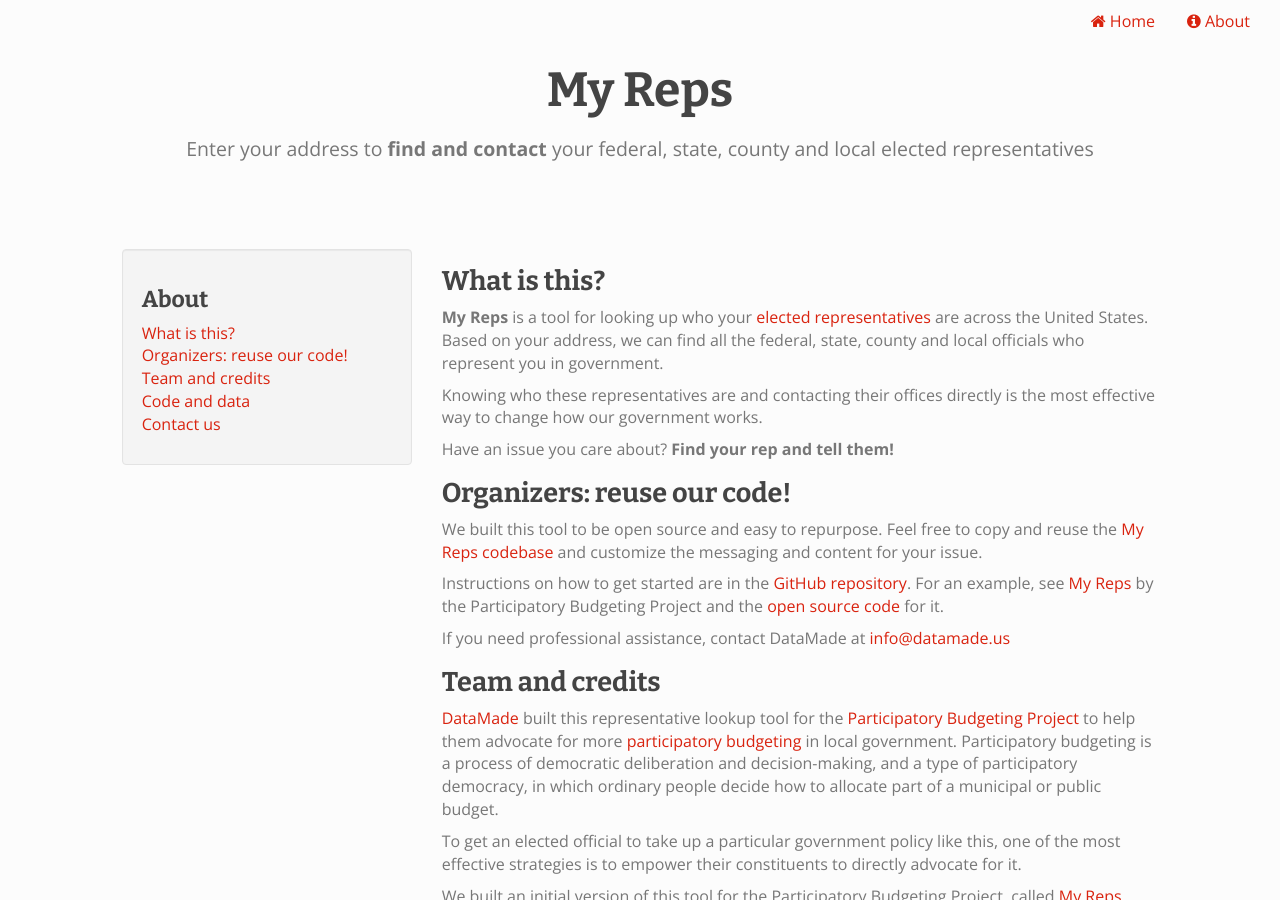
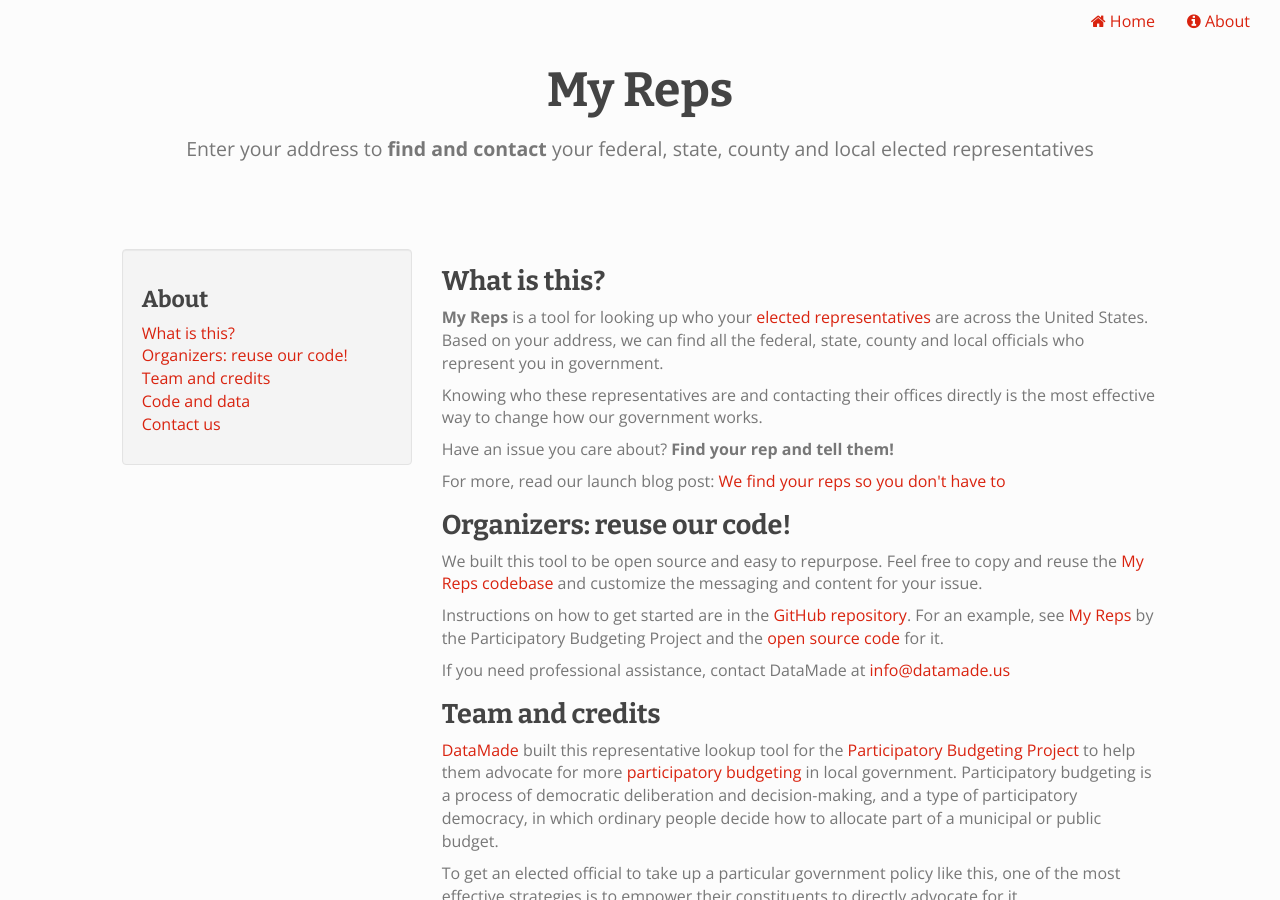
Before and after one commit to datamade/my-reps, a Jekyll site: the page built from about.html, in a window 1280 px wide and 900 px high. Built offline with Jekyll 4.4.1, drawn with Linux system fonts in a browser that asks for light colours; nearby versions of some CDN libraries.

Commit message:
added links to blog post and screenshot

```diff
--- a/about.html
+++ b/about.html
@@ -29,6 +29,8 @@ description:
     <p>Knowing who these representatives are and contacting their offices directly is the most effective way to change how our government works.</p>
 
     <p>Have an issue you care about? <strong>Find your rep and tell them!</strong></p>
+
+    <p>For more, read our launch blog post: <a target='_blank' href='https://datamade.us/blog/we-find-your-reps-so-you-dont-have-to'>We find your reps so you don't have to</a></p>
 
     <h2 id="for-organizers">Organizers: reuse our code!</h2>
 
```
Also changed, not shown: README.md.
